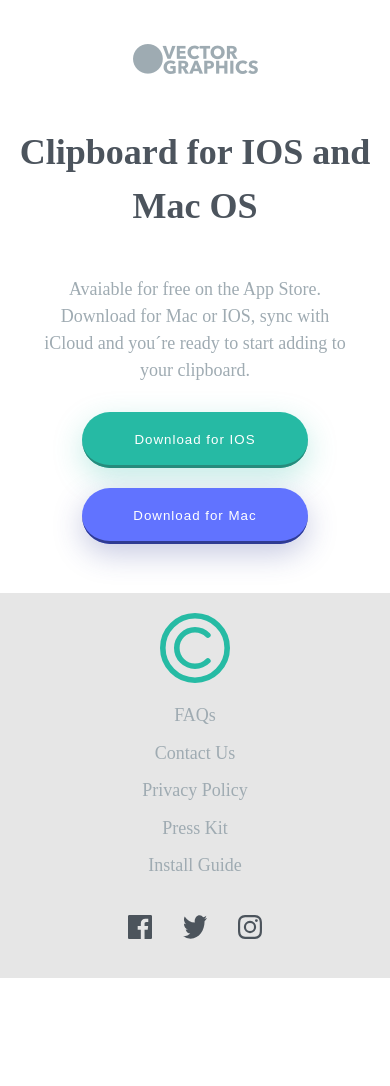
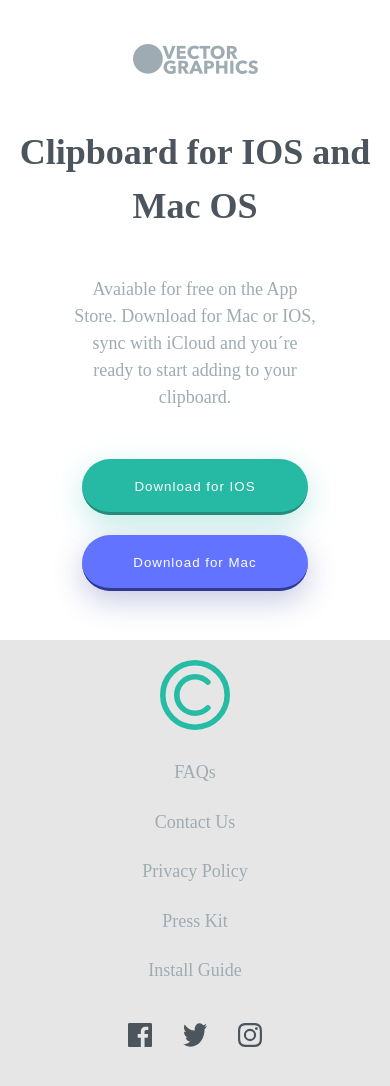
Before and after one commit to cristians775/clipboard-landing-page, a plain HTML site: page index.html in a window 390 px wide. Shown: the part 3520-4606 px from the top of the page. Before the commit the page ends 4498 px from the top, so only its background shows below. Drawn offline with Linux system fonts and the light colour scheme; a web font is replaced by a local one.

Commit message:
fix(styles):fix details

```diff
--- a/styles/feat-tools.css
+++ b/styles/feat-tools.css
@@ -49,12 +49,13 @@
 }
 .clipboard-download__content {
   text-align: center;
-  width: 50%;
+  width: 35%;
 }
 .clipboard-download__wrapper-button {
   display: flex;
   flex-wrap: wrap;
   justify-content: center;
+  margin-top:20px;
 }
 @media screen and (max-width: 500px) {
   .clipboard-feat-access__description {
@@ -81,7 +82,7 @@
     align-items: center;
   }
   .clipboard-download p {
-    width: 90%;
+    width: 70%;
   }
   .clipboard-download__wrapper-button {
     margin-bottom: 10%;
--- a/styles/footer.css
+++ b/styles/footer.css
@@ -25,14 +25,15 @@
   margin: 5%;
 }
 .footer-links__content {
-  width: 40%;
-  height: 3em;
+  width: 45%;
+  height: 6em;
   display: flex;
   flex-direction: column;
   flex-wrap: wrap;
 }
 .footer-links__content > a {
   display: block;
+  padding:10px;
 }
 .footer__social-networks {
   width: 20%;
--- a/styles/main.css
+++ b/styles/main.css
@@ -90,6 +90,9 @@ h2 {
   background-color: var(--strong-cyan);
   color: white;
 }
+.primary:active{
+  background-color:hsla(171, 66%, 44%, 0.66);
+}
 .btn::after {
   content: "";
   background-color: transparent;
@@ -109,6 +112,9 @@ h2 {
 .secondary {
   background-color: var(--light-blue);
   color: white;
+}
+.secondary:active{
+  background-color:hsla(233, 100%, 69%, 0.66)
 }
 .secondary::after {
   border-bottom: 3px solid hsl(233, 51%, 38%);
```
